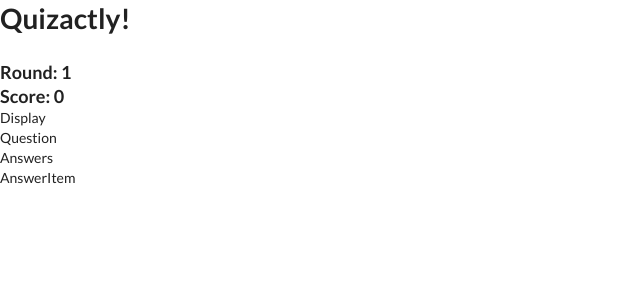
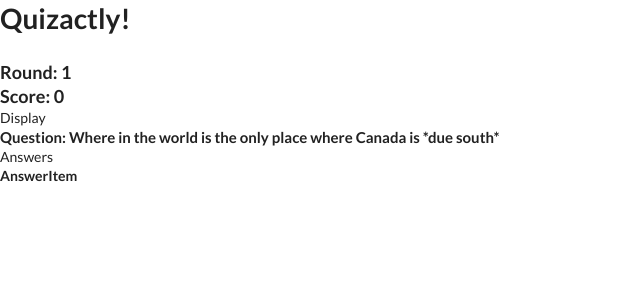
Before and after one commit to cox512/Tandem_Coding_Challenge, a React (Create React App) app in the folder quizactly/: page / in a window 1280 px wide. Both pictures are taken after a click on the button "Let's Play!". Shown: the top 300 px of the page, without its empty margins (0-640 px from the left). Built offline with nearby package versions, Linux system fonts and the light colour scheme.

Commit message:
Built the answer array

```diff
--- a/quizactly/src/components/AnswerItem.js
+++ b/quizactly/src/components/AnswerItem.js
@@ -1,7 +1,22 @@
 import React from "react";
 
-const AnswerItem = () => {
-  return <div data-test="answer-item-component">AnswerItem</div>;
+const AnswerItem = ({ answers }) => {
+  // console.log(answers[answers.length - 1].correct);
+  // console.log(answers[answers.length - 1].incorrect);
+  const buildAnswerArray = () => {
+    let answerArray = [];
+    answerArray.push(answers[answers.length - 1].correct);
+    for (let answer in answers[answers.length - 1].incorrect) {
+      answerArray.push(answers[answers.length - 1].incorrect[answer]);
+    }
+    return answerArray;
+  };
+  console.log(buildAnswerArray());
+  return (
+    <div data-test="answer-item-component">
+      <h5>AnswerItem</h5>
+    </div>
+  );
 };
 
 export default AnswerItem;
--- a/quizactly/src/components/Answers.js
+++ b/quizactly/src/components/Answers.js
@@ -1,11 +1,11 @@
 import React from "react";
 import AnswerItem from "./AnswerItem";
 
-const Answers = () => {
+const Answers = ({ answers }) => {
   return (
     <div data-test="answers-component">
       Answers
-      <AnswerItem />
+      <AnswerItem answers={answers} />
     </div>
   );
 };
--- a/quizactly/src/components/Display.js
+++ b/quizactly/src/components/Display.js
@@ -10,23 +10,20 @@ const gatherQuestions = () => {
     let questionIndex = Math.floor(Math.random() * 21);
     if (!askedQuestions[questionIndex]) {
       askedQuestions[questionIndex] = 1;
-      questionsArray.push(Data[questionIndex]["question"]);
+      questionsArray.push(Data[questionIndex]);
     }
   }
   return questionsArray;
 };
-gatherQuestions();
 
 const Display = () => {
   const [questions, setQuestions] = useState([gatherQuestions()]);
-  const [answers, setAnswers] = useState([]);
 
-  console.log(questions);
   return (
     <div data-test="display-component">
       Display
-      <Question questions={questions} />
-      <Answers answers={answers} />
+      <Question questions={questions[0]} />
+      <Answers answers={questions[0]} />
     </div>
   );
 };
--- a/quizactly/src/components/Question.js
+++ b/quizactly/src/components/Question.js
@@ -1,7 +1,19 @@
 import React from "react";
 
-const Question = () => {
-  return <div data-test="question-component">Question</div>;
+const Question = ({ questions }) => {
+  console.log(questions[0].question);
+  return (
+    <div data-test="question-component">
+      {questions ? (
+        <h4>
+          Question:{" "}
+          <span data-test="question">
+            {questions[questions.length - 1].question}
+          </span>
+        </h4>
+      ) : null}
+    </div>
+  );
 };
 
 export default Question;
```
Also changed, not shown: 2 other files (tests, documents, lock files or other folders).
